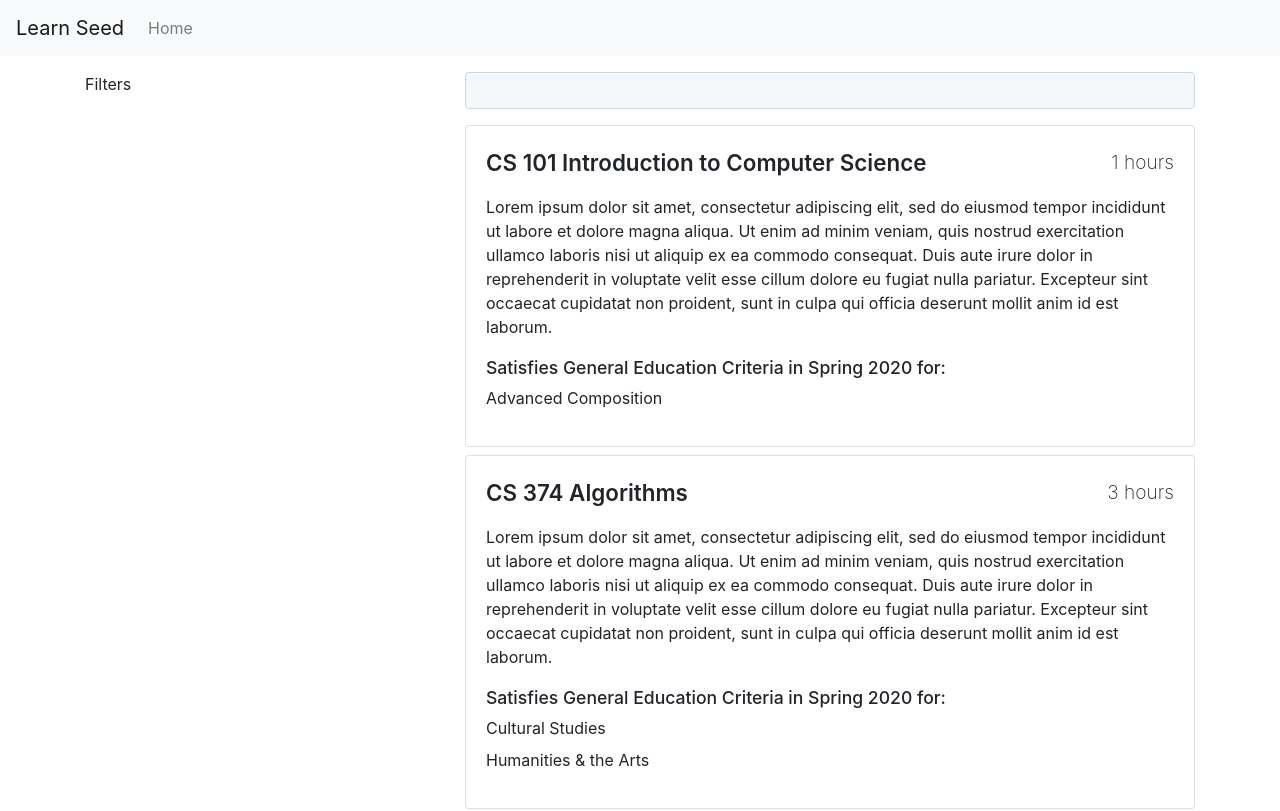
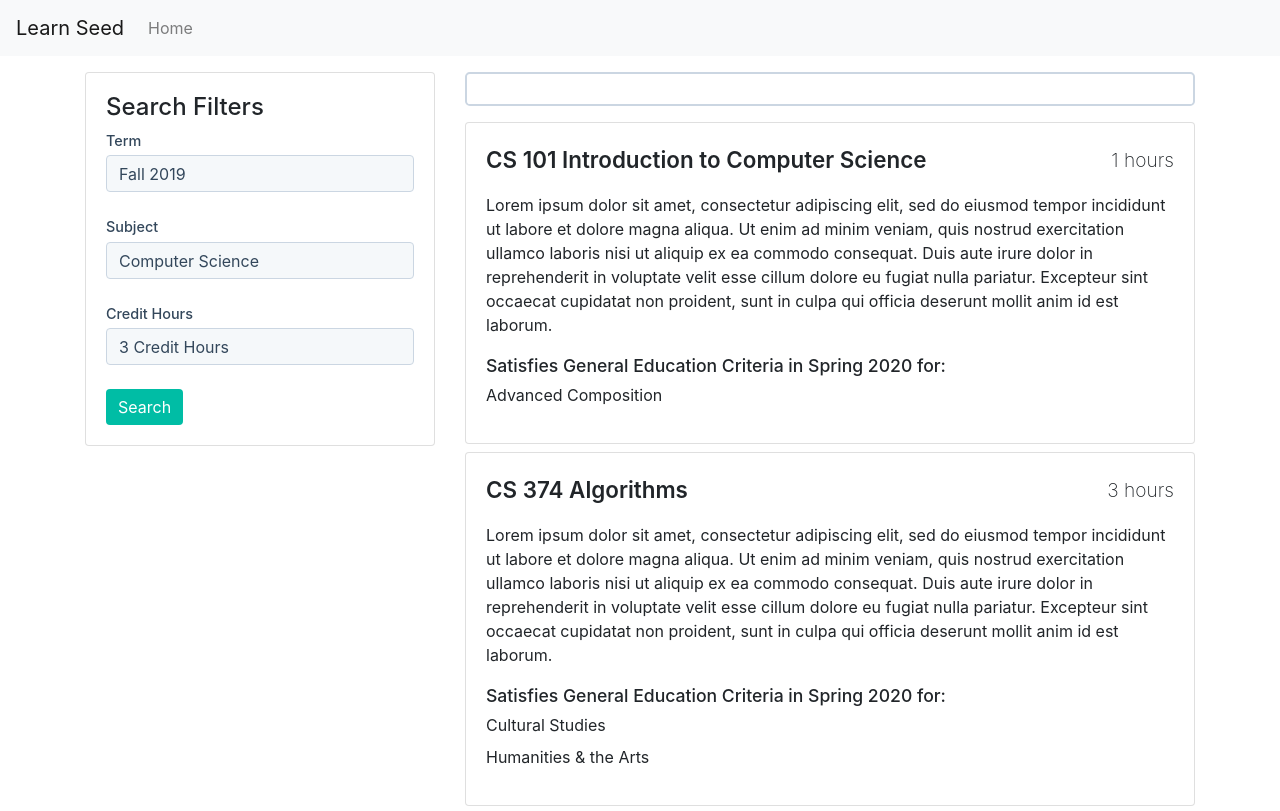
Before and after one commit to Stutive/stutive-ui, a React (Create React App) app: page / in a window 1280 px wide. Shown: the top 811 px of the page. Built offline with nearby package versions, Linux system fonts and the light colour scheme.

Commit message:
Implement Basic FilterSidebar UI

```diff
--- /dev/null
+++ b/src/components/FilterSidebar.js
@@ -0,0 +1,29 @@
+import React from 'react';
+
+import UIButton from '../UIComponents/buttons/UIButton';
+import UICard from '../UIComponents/containers/UICard';
+import UIFormControl from '../UIComponents/form/UIFormControl';
+import UISelect from '../UIComponents/inputs/UISelect';
+
+import { CREDIT_HOURS } from '../constants/CreditHours';
+import { TERMS } from '../constants/Terms';
+
+const FilterSidebar = () => {
+  return (
+    <UICard>
+      <h4>Search Filters</h4>
+      <UIFormControl label="Term">
+        <UISelect options={TERMS} placeholder="Fall 2019" />
+      </UIFormControl>
+      <UIFormControl label="Subject">
+        <UISelect placeholder="Computer Science" />
+      </UIFormControl>
+      <UIFormControl label="Credit Hours">
+        <UISelect options={CREDIT_HOURS} placeholder="3 Credit Hours" />
+      </UIFormControl>
+      <UIButton use="primary">Search</UIButton>
+    </UICard>
+  );
+};
+
+export default FilterSidebar;
--- /dev/null
+++ b/src/constants/CreditHours.js
@@ -0,0 +1,22 @@
+export const CREDIT_HOURS = [
+  {
+    value: 1,
+    text: '1 Credit Hour'
+  },
+  {
+    value: 2,
+    text: '2 Credit Hours'
+  },
+  {
+    value: 3,
+    text: '3 Credit Hours'
+  },
+  {
+    value: 4,
+    text: '4 Credit Hours'
+  },
+  {
+    value: 5,
+    text: '5 Credit Hours'
+  }
+];
--- /dev/null
+++ b/src/constants/Terms.js
@@ -0,0 +1,14 @@
+export const TERMS = [
+  {
+    value: '2019-FALL',
+    text: 'Fall 2019'
+  },
+  {
+    value: '2020-WINTER',
+    text: 'Winter 2020'
+  },
+  {
+    value: '2020-SPRING',
+    text: 'Spring 2020'
+  }
+];
--- a/src/containers/CourseExplorerView.js
+++ b/src/containers/CourseExplorerView.js
@@ -11,6 +11,7 @@ import { getAllCourses } from '../selectors/courses';
 import { IKE_LAYER, QUAD_LAYER, GRAINGER_LAYER } from '../constants/tokens';
 
 import CoursePreviewCard from '../components/CoursePreviewCard';
+import FilterSidebar from '../components/FilterSidebar';
 import NavigationBar from './NavigationBar';
 
 const CourseExplorer = ({ courses, fetch }) => {
@@ -24,10 +25,14 @@ const CourseExplorer = ({ courses, fetch }) => {
       <UIContainer className="mt-3">
         <Row>
           <Col lg={4}>
-            <p>Filters</p>
+            <FilterSidebar />
           </Col>
           <Col lg={8} style={{ position: 'relative', zIndex: QUAD_LAYER }}>
-            <UISelect className="mb-3" style={{ zIndex: GRAINGER_LAYER }} />
+            <UISelect
+              anchorType="input"
+              className="mb-3"
+              style={{ zIndex: GRAINGER_LAYER }}
+            />
             <div style={{ zIndex: IKE_LAYER }}>
               {courses.map(course => {
                 const key = `${course.get('subject')} ${course.get('number')}`;
```
Also changed, not shown: 1 other file (tests, documents, lock files or other folders).
